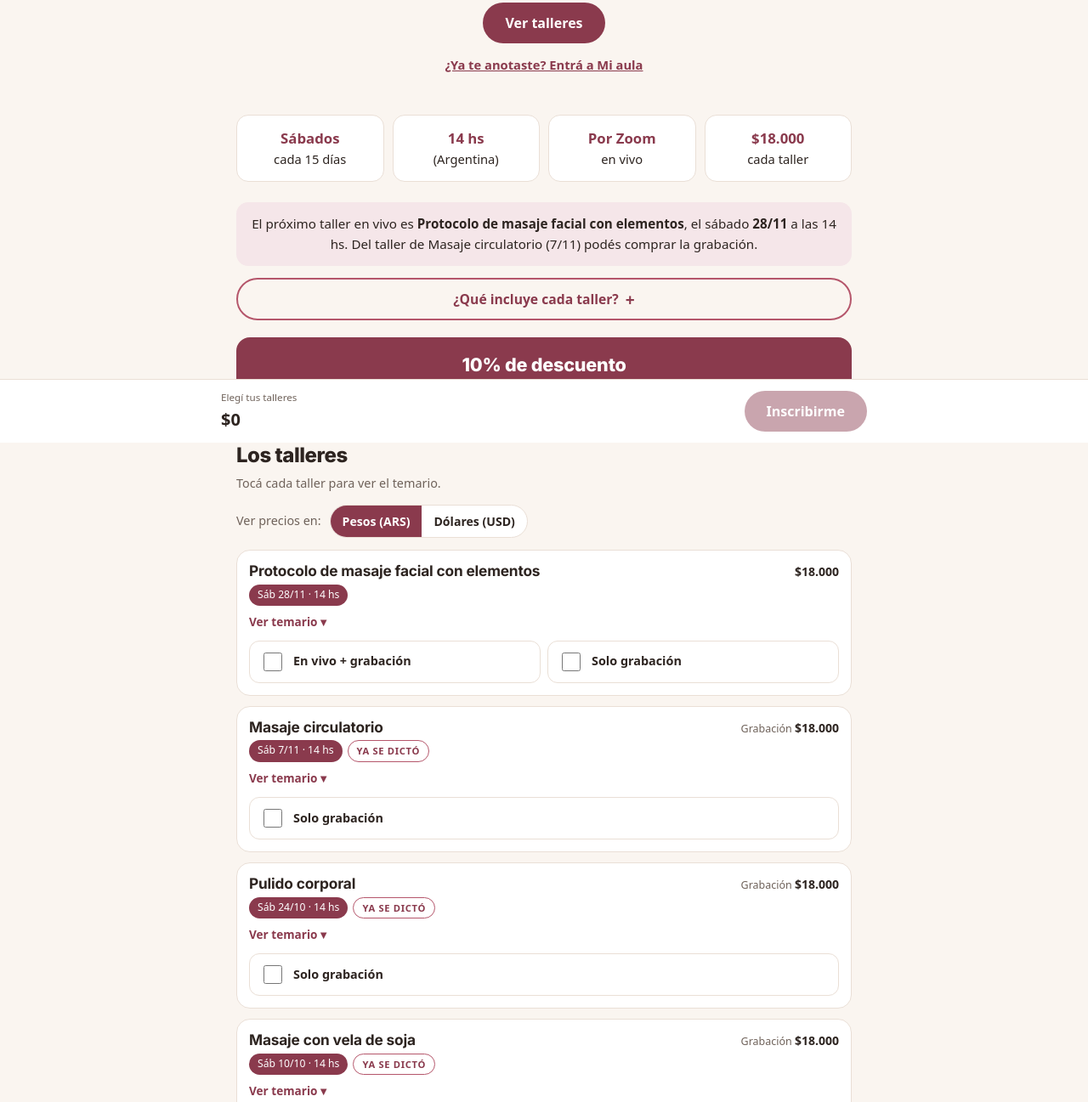
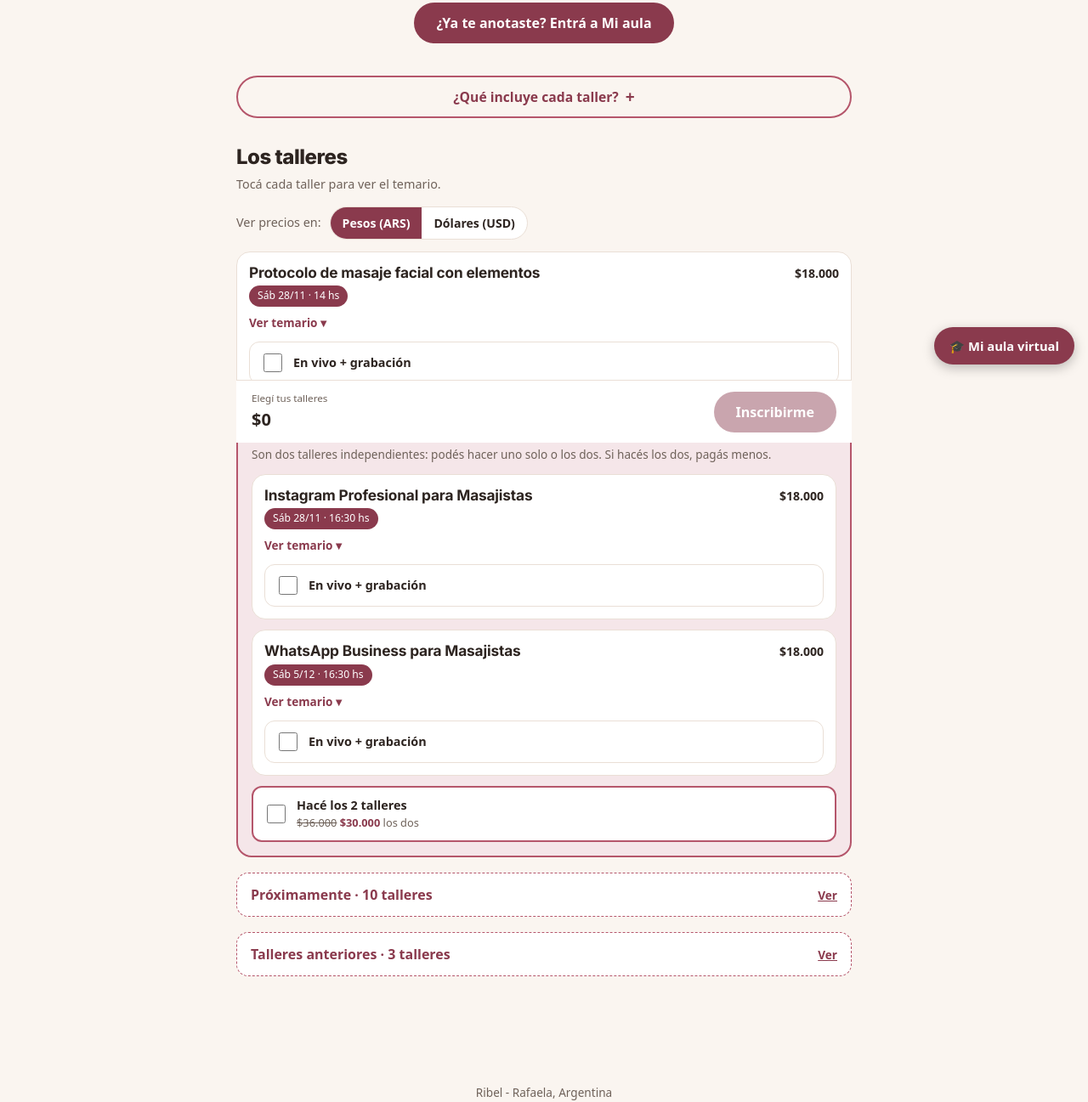
Before and after one commit to Ribel-impulso/talleres-ribel, a plain HTML site: page index.html in a window 1280 px wide. Shown: the part 279-1576 px from the top of the page at 85% size. Drawn offline with Linux system fonts and the light colour scheme.

Commit message:
Actualizo landing de talleres con combo y boton de aula

```diff
--- a/index.html
+++ b/index.html
@@ -121,6 +121,11 @@ footer{text-align:center;color:var(--muted);font-size:.85rem;padding-block:26px
 .soonwrap>summary::after{content:"Ver";font:600 .85rem var(--body);text-decoration:underline}
 .soonwrap[open]>summary::after{content:"Cerrar"}
 .pay{background:var(--card);border:1px solid var(--line);border-radius:14px;padding:14px;font-size:.93rem;margin-top:10px}
+.pack{border:2px solid var(--accent);border-radius:18px;padding:16px;margin-bottom:12px;background:var(--soft)}
+.packt{font-size:1.15rem;font-weight:800;letter-spacing:-.01em}
+.opt.combo{margin-top:6px;border:2px solid var(--accent);background:var(--card)}
+.aulaFab{position:fixed;right:16px;bottom:calc(92px + env(safe-area-inset-bottom,0px));z-index:5;background:var(--btn);color:var(--on-btn);text-decoration:none;border-radius:999px;padding:12px 18px;font:700 .92rem var(--body);box-shadow:0 4px 14px rgba(0,0,0,.25)}
+.aulaFab:hover{background:var(--btn-hover)}
 @media(min-width:560px){.facts{grid-template-columns:repeat(4,1fr)}h1{font-size:2.8rem}}
 </style>
 
@@ -129,18 +134,8 @@ footer{text-align:center;color:var(--muted);font-size:.85rem;padding-block:26px
   <div class="logo" role="img" aria-label="Ribel Rafaela"></div>
   <h1>Talleres online para masajistas</h1>
   <p class="sub">Aprendé técnicas y protocolos profesionales en vivo, desde donde estés. Elegí los talleres que quieras y sumá herramientas a tu trabajo.</p>
-  <a href="#talleres" class="btn">Ver talleres</a>
-  <p style="margin:14px 0 0;font-size:.92rem"><a href="aula.html" style="color:var(--accent2);font-weight:700">¿Ya te anotaste? Entrá a Mi aula</a></p>
+    <a href="aula.html" class="btn">¿Ya te anotaste? Entrá a Mi aula</a>
 </header>
-
-<div class="facts">
-  <div class="fact"><b>Sábados</b>cada 15 días</div>
-  <div class="fact"><b>14 hs</b>(Argentina)</div>
-  <div class="fact"><b>Por Zoom</b>en vivo</div>
-  <div class="fact"><b id="factPrecio">$15.000</b>cada taller</div>
-</div>
-
-<div class="alert" id="alert" hidden></div>
 
 <details class="qi">
   <summary>¿Qué incluye cada taller?</summary>
@@ -152,27 +147,10 @@ footer{text-align:center;color:var(--muted);font-size:.85rem;padding-block:26px
   </div>
 </details>
 
-
-<div class="promo">
-  <h2>10% de descuento</h2>
-  <p id="promoTxt"></p>
-</div>
-
 <h2 class="t" id="talleres">Los talleres</h2>
 <p class="hint">Tocá cada taller para ver el temario.</p>
 <div class="cur"><span>Ver precios en:</span><div class="seg" role="group" aria-label="Moneda"><button type="button" id="bARS" aria-pressed="true">Pesos (ARS)</button><button type="button" id="bUSD" aria-pressed="false">Dólares (USD)</button></div></div>
 <div id="lista"></div>
-
-<h2 class="t">Todos los talleres incluyen</h2>
-<div class="incl">
-  <div><b>🎥 Grabación</b>Mirala cuando quieras, las veces que necesites.</div>
-  <div><b>📚 Material de estudio</b>Apunte para repasar y aplicar en tu trabajo.</div>
-  <div><b>🎓 Certificación</b>Certificado de participación.</div>
-  <div><b>💻 Zoom en vivo</b>Practicá y hacé tus consultas en el momento.</div>
-</div>
-<div class="pay"><b>Cómo se paga</b> El pago es por transferencia, en pesos o en dólares. Después de inscribirte, desde tu aula nos escribís por WhatsApp y te pasamos los datos para pagar.</div>
-<div class="pay"><b>Solo grabación</b> Si elegís solo la grabación, no participás del Zoom en vivo, pero recibís lo mismo: la grabación, el material de estudio y el certificado. Se envía después de que se dicta el taller.</div>
-</div>
 
 <div class="cart">
   <div class="in">
@@ -185,6 +163,7 @@ footer{text-align:center;color:var(--muted);font-size:.85rem;padding-block:26px
   </div>
 </div>
 
+<a href="aula.html" class="aulaFab" aria-label="Ir a tu aula virtual">🎓 Mi aula virtual</a>
 <footer class="w">Ribel - Rafaela, Argentina</footer>
 
 <div class="ov" id="ov" hidden>
@@ -234,10 +213,10 @@ footer{text-align:center;color:var(--muted);font-size:.85rem;padding-block:26px
 var WHATSAPP = "5493492219089";
 var PRECIO = 18000;      // taller en vivo, pesos argentinos
 var PRECIO_USD = 12;     // taller en vivo, dólares
-var REC = 18000;         // solo grabación, pesos argentinos
+var REC = 15000;         // solo grabación, pesos argentinos
 var REC_USD = 12;         // solo grabación, dólares
-var DESC = 0.10;         // 10% de descuento
-var DESC_MIN = 2;        // cantidad de talleres (en vivo o grabación) para que se aplique
+var COMBO = 30000;       // los 2 talleres complementarios juntos, pesos argentinos
+var COMBO_USD = 20;      // los 2 talleres complementarios juntos, dólares
 var cur = 'ARS';         // moneda que se está viendo
 
 function hoyAR(){
@@ -265,6 +244,8 @@ var T = [
  {n:"Pulido corporal", d:"Sáb 24/10 · 14 hs", f:"2026-10-24", on:true, rec:true, t:["Qué es el pulido corporal y sus beneficios","Tipos de pulido y productos que se usan","Preparación de la piel y contraindicaciones","Técnica de aplicación paso a paso","Cuidados posteriores y cómo ofrecerlo como servicio"]},
  {n:"Masaje circulatorio", d:"Sáb 7/11 · 14 hs", f:"2026-11-07", on:true, rec:true, t:["Nociones básicas de la circulación","Maniobras de estimulación y drenaje","Indicaciones y contraindicaciones","Secuencia completa de trabajo en piernas","Recomendaciones para tu clienta"]},
  {n:"Protocolo de masaje facial con elementos", d:"Sáb 28/11 · 14 hs", f:"2026-11-28", on:true, rec:true, t:["Preparación y limpieza previa","Elementos de apoyo, uso e higiene","Secuencia de maniobras paso a paso","Contraindicaciones y precauciones","Cierre y cuidados posteriores"]},
+  {n:"Instagram Profesional para Masajistas", d:"Sáb 28/11 · 16:30 hs", f:"2026-11-28", on:true, pack:true, t:["Optimizar tu perfil de Instagram","Crear contenido que conecte","Diseñar reels y publicaciones efectivas","Estrategias para aumentar tu visibilidad"]},
+ {n:"WhatsApp Business para Masajistas", d:"Sáb 5/12 · 16:30 hs", f:"2026-12-05", on:true, pack:true, t:["Configurar WhatsApp Business","Automatizar respuestas y organizar tus chats","Cerrar ventas sin presionar","Crear promociones que vendan"]},
  {n:"Masajeador eléctrico (gun massage)", t:["Cómo funciona el equipo, cabezales y velocidades","Zonas donde se usa y zonas que se evitan","Contraindicaciones","Cómo combinarlo con masaje manual","Cuidado y limpieza del equipo"]},
  {n:"Piedras calientes", t:["Tipos de piedras y su preparación","Control de temperatura y seguridad","Colocación y deslizamientos","Contraindicaciones","Armado de la sesión completa"]},
  {n:"Protocolo spa para pies", t:["Preparación del espacio y materiales","Exfoliación e hidratación","Maniobras de masaje de pies","Secuencia completa del ritual","Cómo presentarlo como servicio"]},
@@ -279,19 +260,8 @@ var T = [
 
 function past(t){ return !!t.f && t.f < HOY; }
 function liveOpen(t){ return !!t.on && !past(t); }
-function recOpen(t){ return !!t.rec && (!!t.on || past(t)); }
+function recOpen(t){ return !!t.rec && past(t); }
 function fechaCorta(f){ var p = f.split('-'); return parseInt(p[2],10) + '/' + parseInt(p[1],10); }
-
-function renderAlert(){
-  var prox = T.filter(function(t){ return t.on && t.f && t.f >= HOY; }).sort(function(a,b){ return a.f < b.f ? -1 : 1; });
-  var pas = T.filter(function(t){ return t.rec && t.f && t.f < HOY; }).sort(function(a,b){ return a.f < b.f ? 1 : -1; });
-  var h = '';
-  if(prox.length) h += 'El próximo taller en vivo es <b>' + prox[0].n + '</b>, el sábado <b>' + fechaCorta(prox[0].f) + '</b> a las 14 hs.';
-  if(pas.length) h += (h ? ' ' : '') + 'Del taller de ' + pas[0].n + ' (' + fechaCorta(pas[0].f) + ') podés comprar la grabación.';
-  var e = document.getElementById('alert');
-  e.innerHTML = h;
-  e.hidden = !h;
-}
 
 var sel = {};   // índice del taller -> 'live' o 'rec'
 function price(k){
@@ -305,20 +275,19 @@ function money(n){
   return (cur === 'USD' ? 'USD ' : '$') + s.join(',');
 }
 function chosen(){ var r = []; T.forEach(function(t,i){ if(sel[i]) r.push({i:i, k:sel[i]}); }); return r; }
+function precioCombo(){ return cur === 'USD' ? COMBO_USD : COMBO; }
 function totals(list){
-  var bruto = 0; list.forEach(function(x){ bruto += price(x.k); });
-  var dto = list.length >= DESC_MIN;
-  return { n:list.length, bruto:bruto, dto:dto, neto: dto ? Math.round(bruto * (1 - DESC) * 100) / 100 : bruto };
+  var bruto = 0, packs = 0;
+  list.forEach(function(x){ bruto += price(x.k); if(T[x.i].pack && x.k === 'live') packs++; });
+  var dto = packs >= 2;
+  return { n:list.length, bruto:bruto, dto:dto, neto: dto ? bruto - (2 * price('live') - precioCombo()) : bruto };
 }
 function detalle(x){ return x.k === 'rec' ? 'solo grabación' : 'en vivo · ' + T[x.i].d; }
-
-document.getElementById('promoTxt').textContent =
-  'Anotate a ' + DESC_MIN + ' talleres (en vivo o solo grabación) y te descontamos el ' + Math.round(DESC*100) + '% del total.';
 
 function refreshPrices(){
   var p = document.querySelectorAll('.pr');
   for(var j = 0; j < p.length; j++) p[j].textContent = money(price(p[j].getAttribute('data-k')));
-  document.getElementById('factPrecio').textContent = money(price('live'));
+  if(window.pintarCombo) pintarCombo();
 }
 function syncCard(i){
   var c = document.getElementById('c' + i);
@@ -331,9 +300,10 @@ function syncCard(i){
   c.classList.toggle('on', !!sel[i]);
 }
 
-renderAlert();
 var lista = document.getElementById('lista');
 var soonBox = document.createElement('div');   // talleres sin fecha: van en una sección plegada al final
+var packBox = document.createElement('div');   // los 2 talleres complementarios
+var pastBox = document.createElement('div');   // talleres que ya se dictaron
 // Orden: próximos con fecha (el más cercano primero), después los que ya pasaron y tienen grabación (el más reciente primero), después los que todavía no tienen fecha.
 function ordenTalleres(){
   var ix = T.map(function(t,i){ return i; });
@@ -367,7 +337,7 @@ if(rec) opts += '<label class="opt" id="o'+i+'rec"><input type="checkbox" id="k'
     '<details class="dt"><summary><span><h3>'+t.n+'</h3><span class="tags">'+tags+'</span><span class="more"></span></span>'+
     '<span class="price pr" data-k="'+kPrice+'"></span></summary>'+
     '<div class="tem"><b>Temario</b><ul>'+t.t.map(function(x){return '<li>'+x+'</li>';}).join('')+'</ul></div></details>' + opts;
-  (live || rec ? lista : soonBox).appendChild(c);
+      (t.pack ? packBox : past(t) ? pastBox : (live || rec ? lista : soonBox)).appendChild(c);
   ['live','rec'].forEach(function(k){
     var inp = document.getElementById('k' + i + k);
     if(!inp) return;
@@ -381,6 +351,29 @@ if(rec) opts += '<label class="opt" id="o'+i+'rec"><input type="checkbox" id="k'
   if(av) av.addEventListener('click', function(){ openAviso(i); });
 });
 
+var PACK_IX = [];
+T.forEach(function(t,i){ if(t.pack) PACK_IX.push(i); });
+if(PACK_IX.length === 2){
+  var packWrap = document.createElement('div');
+  packWrap.className = 'pack';
+  packWrap.innerHTML = '<h3 class="packt">Dos talleres que se complementan</h3><p class="note" style="margin:6px 0 12px">Son dos talleres independientes: podés hacer uno solo o los dos. Si hacés los dos, pagás menos.</p>';
+  packWrap.appendChild(packBox);
+  var combo = document.createElement('label');
+  combo.className = 'opt combo';
+  combo.id = 'comboOpt';
+  combo.innerHTML = '<input type="checkbox" id="comboChk"><span><b>Hacé los 2 talleres</b><small id="comboTxt"></small></span>';
+  packWrap.appendChild(combo);
+  lista.appendChild(packWrap);
+  document.getElementById('comboChk').addEventListener('change', function(){
+    var on = this.checked;
+    PACK_IX.forEach(function(i){ if(on) sel[i] = 'live'; else delete sel[i]; syncCard(i); });
+    upd();
+  });
+  window.pintarCombo = function(){
+    document.getElementById('comboTxt').innerHTML = '<s>' + money(2 * price('live')) + '</s> <strong style="color:var(--accent2)">' + money(precioCombo()) + '</strong> los dos';
+  };
+}
+
 if(soonBox.children.length){
   var soonWrap = document.createElement('details');
   soonWrap.className = 'soonwrap';
@@ -390,13 +383,25 @@ if(soonBox.children.length){
   lista.appendChild(soonWrap);
 }
 
+if(pastBox.children.length){
+  var pastWrap = document.createElement('details');
+  pastWrap.className = 'soonwrap';
+  var np = pastBox.children.length;
+  pastWrap.innerHTML = '<summary><span>Talleres anteriores · ' + np + (np === 1 ? ' taller' : ' talleres') + '</span></summary><p class="note" style="margin:10px 2px 12px">Estos talleres ya se dictaron. Podés comprar la grabación y recibís la grabación, el material de estudio y el certificado.</p>';
+  pastWrap.appendChild(pastBox);
+  lista.appendChild(pastWrap);
+}
+
 function upd(){
+    var cc = document.getElementById('comboChk');
+  if(cc){ var ambos = PACK_IX.every(function(i){ return sel[i] === 'live'; }); cc.checked = ambos; document.getElementById('comboOpt').classList.toggle('on', ambos); }
   var list = chosen(), n = list.length, r = totals(list);
   document.getElementById('cnt').textContent = n===0 ? 'Elegí tus talleres' : n + (n===1 ? ' taller elegido' : ' talleres elegidos');
   document.getElementById('tot').innerHTML = r.dto ? '<s>'+money(r.bruto)+'</s>'+money(r.neto) : money(r.neto);
   var g = document.getElementById('gift');
-  if(r.dto) g.textContent = Math.round(DESC*100) + '% de descuento aplicado';
-  else if(n>0) g.textContent = 'Sumá ' + (DESC_MIN-n) + (DESC_MIN-n===1?' taller más':' talleres más') + ' y tenés ' + Math.round(DESC*100) + '% de descuento';
+    var ps = 0; list.forEach(function(x){ if(T[x.i].pack && x.k === 'live') ps++; });
+  if(r.dto) g.textContent = 'Combo de los 2 talleres aplicado';
+  else if(ps === 1) g.textContent = 'Sumá el otro taller complementario y pagás ' + money(precioCombo()) + ' los dos';
   else g.textContent = '';
   document.getElementById('go').disabled = (n===0);
 }
@@ -409,7 +414,7 @@ function mensaje(){
   m += 'WhatsApp: ' + document.getElementById('whats').value.trim() + '\n';
   m += 'Mail: ' + document.getElementById('mail').value.trim() + '\n\nTalleres:\n';
   m += list.map(function(x){ return '- ' + T[x.i].n + ' (' + detalle(x) + ')'; }).join('\n');
-  m += '\n\nTotal: ' + money(r.neto) + (r.dto ? ' (incluye ' + Math.round(DESC*100) + '% de descuento)' : '');
+    m += '\n\nTotal: ' + money(r.neto) + (r.dto ? ' (precio combo de los 2 talleres)' : '');
   m += '\nMoneda: ' + (cur === 'USD' ? 'dólares (USD)' : 'pesos argentinos (ARS)');
   return m;
 }
@@ -417,7 +422,7 @@ function link(){}
 function openSheet(){
   var list = chosen(), r = totals(list);
   var h = '<ul>' + list.map(function(x){ return '<li>'+T[x.i].n+' <span style="color:var(--muted)">· '+detalle(x)+'</span></li>'; }).join('') + '</ul>';
-  if(r.dto) h += '<div class="r"><span>Subtotal</span><span>'+money(r.bruto)+'</span></div><div class="r"><span>Descuento '+Math.round(DESC*100)+'%</span><span>-'+money(r.bruto-r.neto)+'</span></div>';
+  if(r.dto) h += '<div class="r"><span>Subtotal</span><span>'+money(r.bruto)+'</span></div><div class="r"><span>Descuento combo</span><span>-'+money(r.bruto-r.neto)+'</span></div>';
   h += '<div class="r"><b>Total</b><b>'+money(r.neto)+'</b></div>';
   document.getElementById('res').innerHTML = h;
   document.getElementById('err').textContent = '';
@@ -506,7 +511,7 @@ function inscribir(c, nombre, whats, mail){
     return {
       taller: T[x.i].n, nombre: nombre, email: mail, whatsapp: whats,
       modalidad: x.k === 'rec' ? 'grabacion' : 'vivo',
-      precio: r.dto ? Math.round(p * (1 - DESC) * 100) / 100 : p,
+            precio: (r.dto && T[x.i].pack && x.k === 'live') ? precioCombo() / 2 : p,
       moneda: cur,
       user_id: c.uid
     };
```
